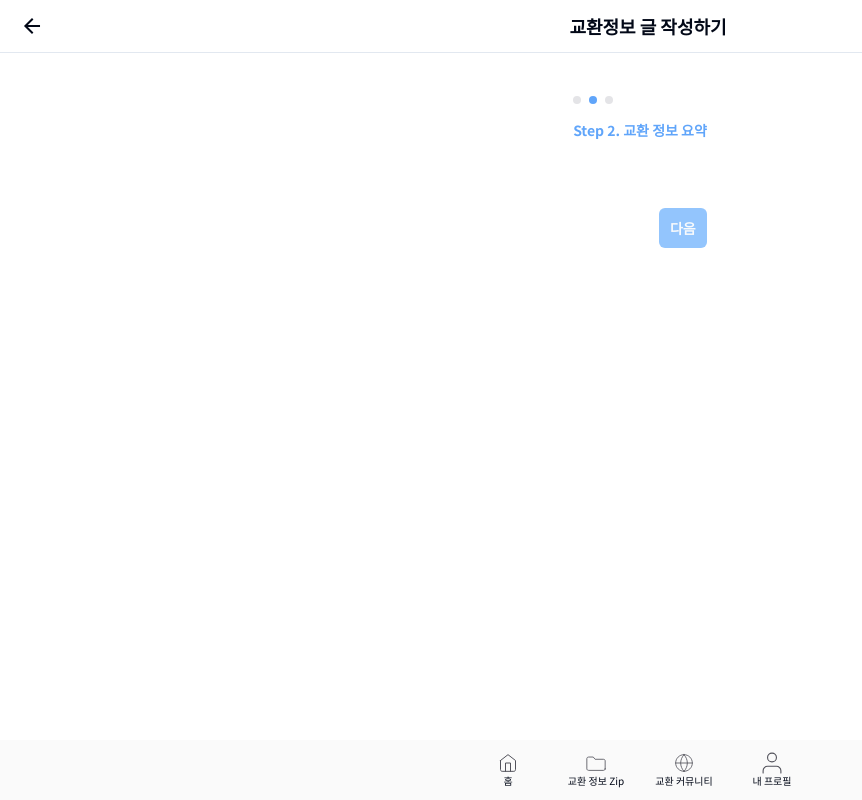
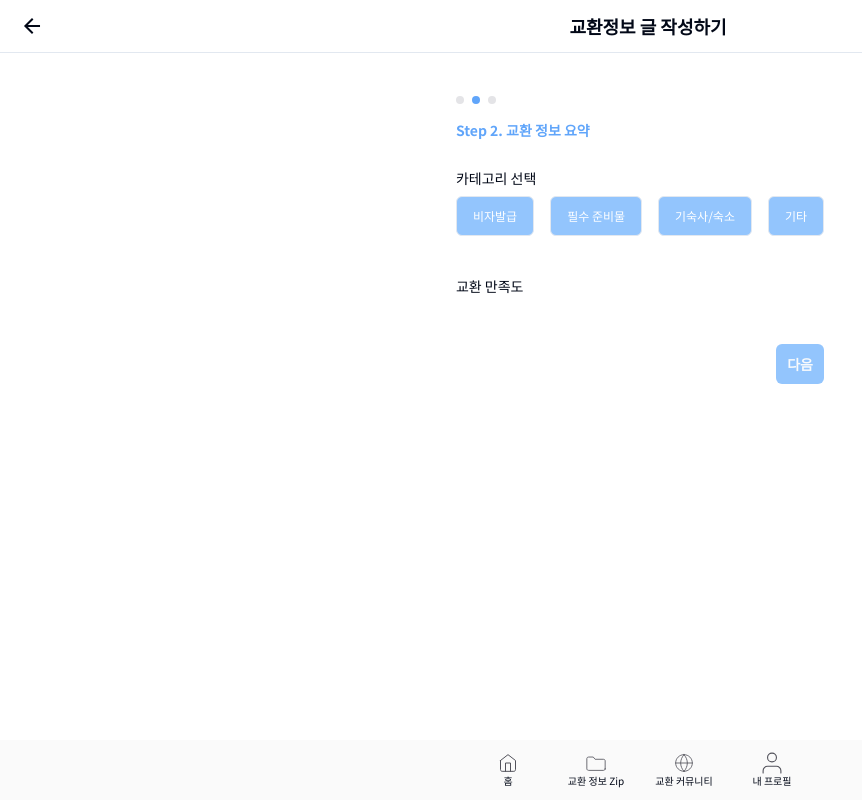
Before and after one commit to gyoZipHap/gyoZipHap, a Next.js app in the folder frontend/: page /create/2 in a window 1280 px wide. Shown: the whole page, without its empty margins (0-862 px from the left). Built offline with nearby package versions, Linux system fonts and the light colour scheme.

Commit message:
feat: second page in create page

```diff
--- a/frontend/app/create/[step]/_components/second-form.tsx
+++ b/frontend/app/create/[step]/_components/second-form.tsx
@@ -1,3 +1,75 @@
+'use client';
+import { Button } from '@/components/ui/button';
+import { useState } from 'react';
+
+function Title({ title }: { title: string }) {
+  return (
+    <h2 className='flex items-center gap-1 pb-2'>
+      <span>{title}</span>
+    </h2>
+  );
+}
+
+function Category() {
+  const [selected, setSelected] = useState<number | null>(null);
+  return (
+    <div>
+      <Title title={`카테고리 선택`} />
+      <div className='flex gap-4 text-xs'>
+        <Button
+          className={`border text-xs hover:bg-blue-300/70 ${selected === 0 ? 'bg-white text-blue-300' : 'bg-blue-300 text-white'}`}
+          onClick={(e) => {
+            e.preventDefault();
+            setSelected(0);
+          }}
+        >
+          비자발급
+        </Button>
+        <Button
+          className={`border text-xs hover:bg-blue-300/70 ${selected === 1 ? 'bg-white text-blue-300' : 'bg-blue-300 text-white'}`}
+          onClick={(e) => {
+            e.preventDefault();
+            setSelected(1);
+          }}
+        >
+          필수 준비물
+        </Button>
+        <Button
+          className={`border text-xs hover:bg-blue-300/70 ${selected === 2 ? 'bg-white text-blue-300' : 'bg-blue-300 text-white'}`}
+          onClick={(e) => {
+            e.preventDefault();
+            setSelected(2);
+          }}
+        >
+          기숙사/숙소
+        </Button>
+        <Button
+          className={`border text-xs hover:bg-blue-300/70 ${selected === 3 ? 'bg-white text-blue-300' : 'bg-blue-300 text-white'}`}
+          onClick={(e) => {
+            e.preventDefault();
+            setSelected(3);
+          }}
+        >
+          기타
+        </Button>
+      </div>
+    </div>
+  );
+}
+
+function Satisfaction() {
+  return (
+    <div>
+      <Title title={`교환 만족도`} />
+    </div>
+  );
+}
+
 export default function SecondForm() {
-  return <></>;
+  return (
+    <div className='flex flex-col gap-10'>
+      <Category />
+      <Satisfaction />
+    </div>
+  );
 }
```
